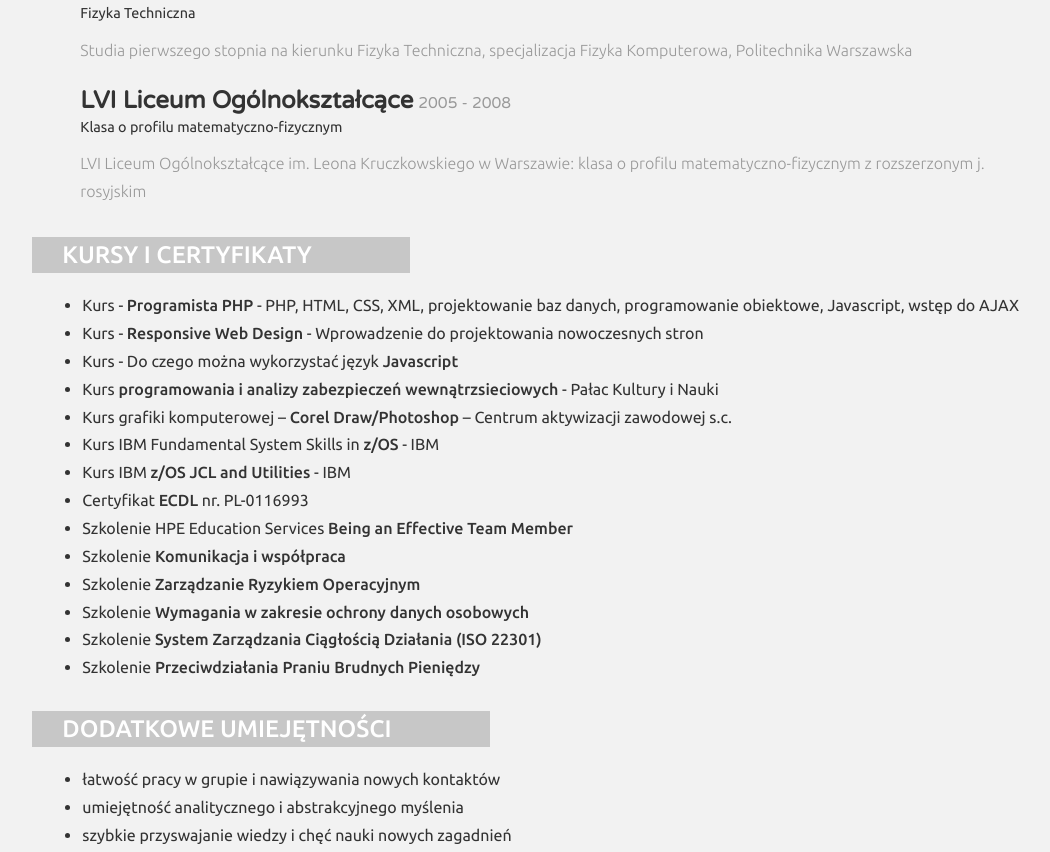
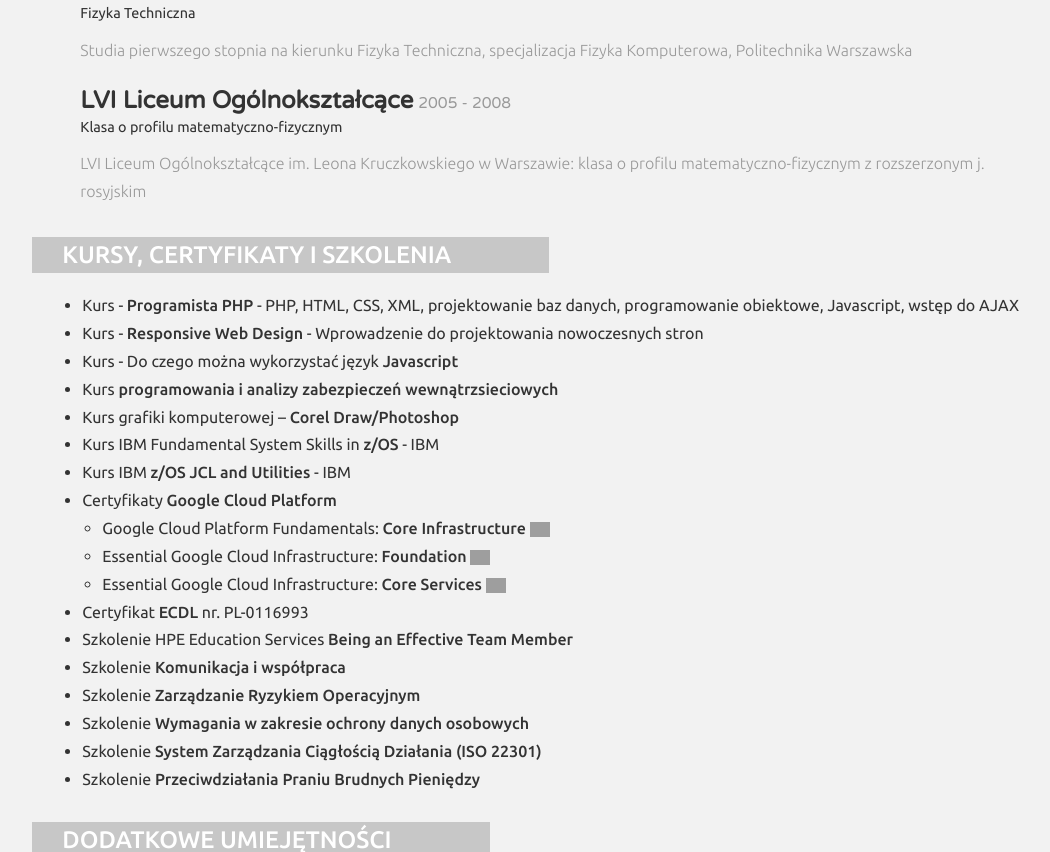
Before and after one commit to diabollo1/cv, a PHP site: page / in a window 1280 px wide. Shown: the part 1653-2505 px from the top of the page, without its empty margins (181-1231 px from the left). Run offline with PHP 8.4, Linux system fonts and the light colour scheme; grey boxes are pictures that could not be loaded.

Commit message:
dodanie certyfikatow Google Cloud Platform

```diff
--- a/css/moje.css
+++ b/css/moje.css
@@ -226,6 +226,16 @@ div.address {
     margin-top: 15px;
 }
 
+.ul_margin
+{
+    padding-left: 20px
+}
+
+.cert_verification
+{
+    width: 20px;
+}
+
 /*----------------------------------------------------------------------------------*/
 /* Zabezpieczenie w wypadku braku obsługi JS przez przeglądarkę */
 .lang_display_none
--- a/index.php
+++ b/index.php
@@ -208,7 +208,7 @@
 
 <!--KURSY I CERTYFIKATY================================================-->
         <div class="skills">
-            <h3 class="clr2"><span class="lang_pl">KURSY I CERTYFIKATY</span><span class="lang_en lang_display_none">COURSES AND CERTIFICATES</span></h3>
+            <h3 class="clr2"><span class="lang_pl">KURSY, CERTYFIKATY I SZKOLENIA</span><span class="lang_en lang_display_none">COURSES, CERTIFICATES AND TRAININGS</span></h3>
             <div class="skill_list">
                 <div class="ul_margines ul_margines_CERT demibold">
                     <ul>
@@ -219,15 +219,38 @@
                         <li><span class="lang_pl">Kurs - Do czego można wykorzystać język <b>Javascript</b></span>
                             <span class="lang_en lang_display_none">Course - What can <b>Javascript</b> be used for?</span></li>
 
-                        <li><span class="lang_pl">Kurs <b>programowania i analizy zabezpieczeń wewnątrzsieciowych</b> - Pałac Kultury i Nauki</span>
-                            <span class="lang_en lang_display_none"><b>Programming and analysis course for intra-network security</b> - Palace of Culture and Science</span></li>
-                        <li><span class="lang_pl">Kurs grafiki komputerowej – <b>Corel Draw/Photoshop</b> – Centrum aktywizacji zawodowej s.c.</span>
-                            <span class="lang_en lang_display_none">Computer graphics course - <b>Corel Draw / Photoshop</b> - Center for professional activation sc</span></li>
+                        <li><span class="lang_pl">Kurs <b>programowania i analizy zabezpieczeń wewnątrzsieciowych</b></span>
+                            <span class="lang_en lang_display_none"><b>Programming and analysis course for intra-network security</b></span></li>
+                        <li><span class="lang_pl">Kurs grafiki komputerowej – <b>Corel Draw/Photoshop</b></span>
+                            <span class="lang_en lang_display_none">Computer graphics course - <b>Corel Draw / Photoshop</b></span></li>
                         <li><span class="lang_pl">Kurs IBM Fundamental System Skills in <b>z/OS</b> - IBM</span>
-                            <span class="lang_en lang_display_none">IBM Fundamental System Skills in <b>z/OS</b> course - IBM</span></li>
+                            <span class="lang_en lang_display_none">IBM Fundamental System Skills in <b>z/OS</b> course</span></li>
                         <li><span class="lang_pl">Kurs IBM <b>z/OS JCL and Utilities</b> - IBM</span>
-                            <span class="lang_en lang_display_none">IBM <b>z/OS JCL and Utilities course</b> - IBM</span></li>
+                            <span class="lang_en lang_display_none">IBM <b>z/OS JCL and Utilities course</b></span></li>
 
+                        <li><span class="lang_pl">Certyfikaty <b>Google Cloud Platform</b></span>
+                            <span class="lang_en lang_display_none"><b>Google Cloud Platform</b> certificates</span></li>
+
+                            <ul class="ul_margin">
+                                <li><span class="lang_pl">Google Cloud Platform Fundamentals: <b>Core Infrastructure</b>
+                                        <a href="https://coursera.org/verify/M2X8T5QC4BQV" target="_blank">
+                                            <img class="cert_verification" src="images/verification2.png" title="M2X8T5QC4BQV" alt="M2X8T5QC4BQV"/></a></span>
+                                    <span class="lang_en lang_display_none">Google Cloud Platform Fundamentals: <b>Core Infrastructure</b>
+                                        <a href="https://coursera.org/verify/M2X8T5QC4BQV" target="_blank">
+                                            <img class="cert_verification" src="images/verification2.png" title="M2X8T5QC4BQV" alt="M2X8T5QC4BQV"/></a></span></li>
+                                <li><span class="lang_pl">Essential Google Cloud Infrastructure: <b>Foundation</b>
+                                        <a href="https://coursera.org/verify/5P37VDYWC5A3" target="_blank">
+                                            <img class="cert_verification" src="images/verification2.png" title="5P37VDYWC5A3" alt="5P37VDYWC5A3"/></a></span>
+                                    <span class="lang_en lang_display_none">Essential Google Cloud Infrastructure: <b>Foundation</b>
+                                        <a href="https://coursera.org/verify/5P37VDYWC5A3" target="_blank">
+                                            <img class="cert_verification" src="images/verification2.png" title="5P37VDYWC5A3" alt="5P37VDYWC5A3"/></a></span></li>
+                                <li><span class="lang_pl">Essential Google Cloud Infrastructure: <b>Core Services</b>
+                                        <a href="https://coursera.org/verify/FVXVETKUMPY3" target="_blank">
+                                            <img class="cert_verification" src="images/verification2.png" title="FVXVETKUMPY3" alt="FVXVETKUMPY3"/></a></span>
+                                    <span class="lang_en lang_display_none">Essential Google Cloud Infrastructure: <b>Core Services</b>
+                                        <a href="https://coursera.org/verify/FVXVETKUMPY3" target="_blank">
+                                            <img class="cert_verification" src="images/verification2.png" title="FVXVETKUMPY3" alt="FVXVETKUMPY3"/></a></span></li>
+                            </ul>
 
                         <li><span class="lang_pl">Certyfikat <b>ECDL</b> nr. PL-0116993</span>
                             <span class="lang_en lang_display_none"><b>ECDL</b> certificate no. EN-0116993</span></li>
```
